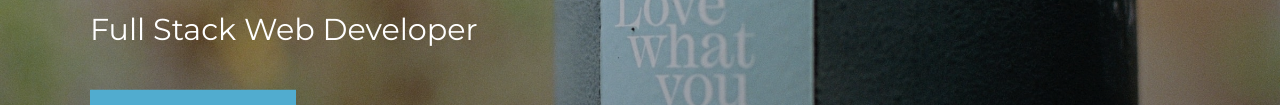
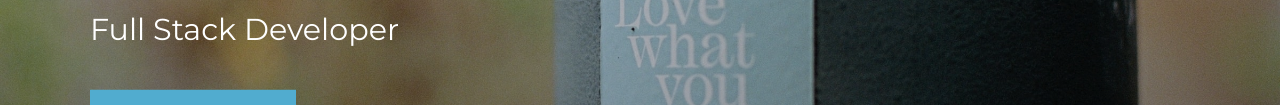
Before and after one commit to helloam/myportfolio, a plain HTML site: page index.html in a window 1280 px wide. Shown: the part 371-476 px from the top of the page. Drawn offline with Linux system fonts and the light colour scheme.

Commit message:
minor changes to html

```diff
--- a/index.html
+++ b/index.html
@@ -7,7 +7,7 @@
   <link rel="shortcut icon" type="image/png" href="./images/favicon.png" />
 
   <title>
-    Angeli Mateo | Aspiring Web Developer
+    Angeli Mateo | Full Stack Developer
   </title>
 
   <link rel="stylesheet" href="style.css" />
@@ -39,7 +39,7 @@
           <span>Angeli Mateo</span>
         </h1>
 
-        <p>Full Stack Web Developer</p>
+        <p>Full Stack Developer</p>
         <a href="#contact" class="btn btn--pink">Get in touch</a>
       </div>
     </div>
```
